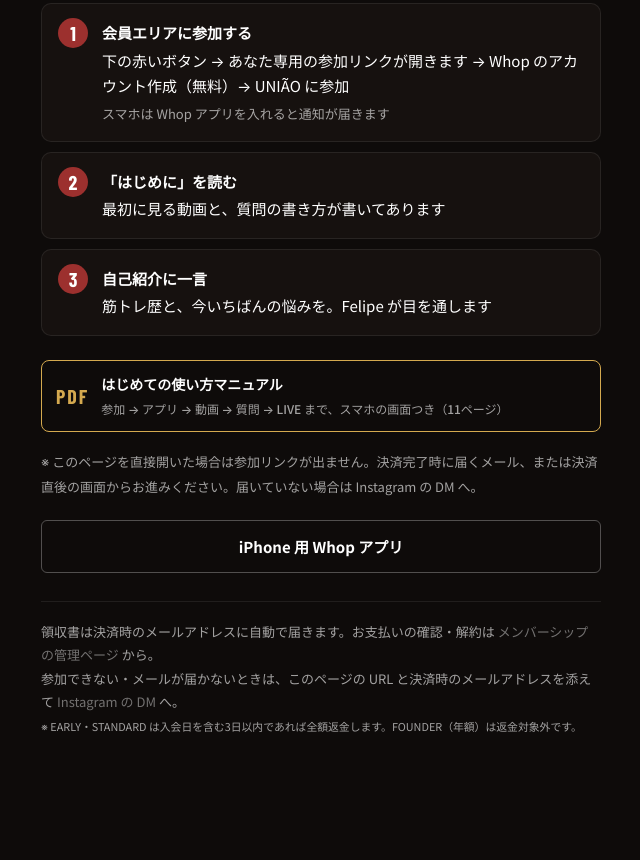
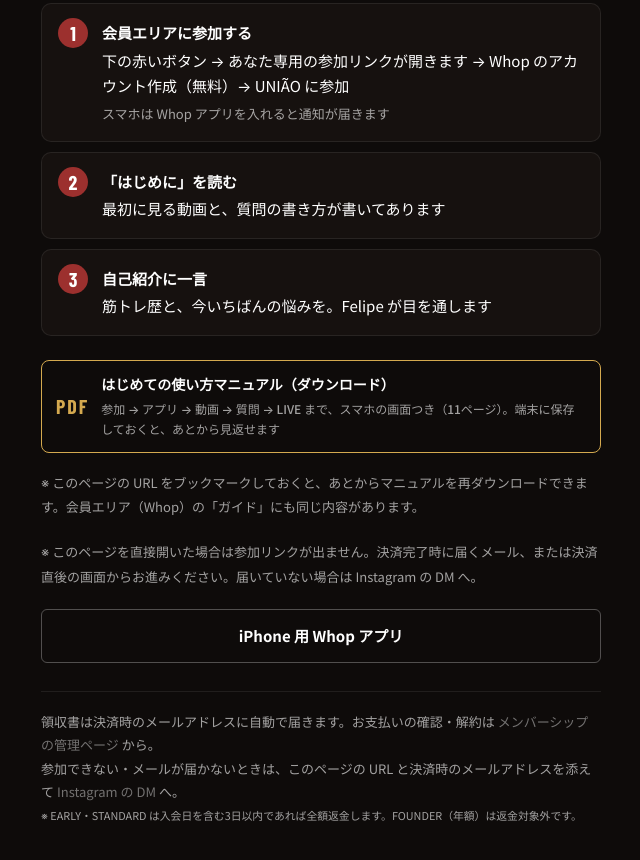
Before and after one commit to BestCars254/Fukai-Felipe-Comunity, a plain HTML site: page welcome.html in a window 1280 px wide. Shown: the part 539-1399 px from the top of the page, without its empty margins (319-959 px from the left). Before the commit the page ends 1353 px from the top, so only its background shows below. Drawn offline with nearby package versions, Linux system fonts and the light colour scheme.

Commit message:
Welcome page: manual downloads and bookmark note
Co-Authored-By: Claude Fable 5.1 <noreply@anthropic.com>
Claude-Session: https://claude.ai/code/session_01HRty6kL8VRnpLHHHzSF3iS

```diff
--- a/welcome.html
+++ b/welcome.html
@@ -57,7 +57,8 @@ fbq('init','2606382796526025');fbq('track','PageView');
       <li><b>「はじめに」を読む</b>最初に見る動画と、質問の書き方が書いてあります</li>
       <li><b>自己紹介に一言</b>筋トレ歴と、今いちばんの悩みを。Felipe が目を通します</li>
     </ol>
-    <a class="w-man" href="assets/docs/UNIAO-manual.pdf" target="_blank" rel="noopener"><i>PDF</i><span>はじめての使い方マニュアル<small>参加 → アプリ → 動画 → 質問 → LIVE まで、スマホの画面つき（11ページ）</small></span></a>
+    <a class="w-man" href="assets/docs/UNIAO-manual.pdf" download="UNIAO-manual.pdf" target="_blank" rel="noopener"><i>PDF</i><span>はじめての使い方マニュアル（ダウンロード）<small>参加 → アプリ → 動画 → 質問 → LIVE まで、スマホの画面つき（11ページ）。端末に保存しておくと、あとから見返せます</small></span></a>
+    <p class="w-lead" style="font-size:13px;color:var(--ff-white-muted)">※ このページの URL をブックマークしておくと、あとからマニュアルを再ダウンロードできます。会員エリア（Whop）の「ガイド」にも同じ内容があります。</p>
     <a class="w-cta" id="join" href="https://uniao.whop.site/welcome" target="_blank" rel="noopener">会員エリアに参加する（Whop）</a>
     <p class="w-lead" id="nosid" style="display:none;font-size:13px;color:var(--ff-white-muted)">※ このページを直接開いた場合は参加リンクが出ません。決済完了時に届くメール、または決済直後の画面からお進みください。届いていない場合は Instagram の DM へ。</p>
     <a class="w-sub" href="https://apps.apple.com/jp/app/whop/id1600181492" target="_blank" rel="noopener">iPhone 用 Whop アプリ</a>
```
